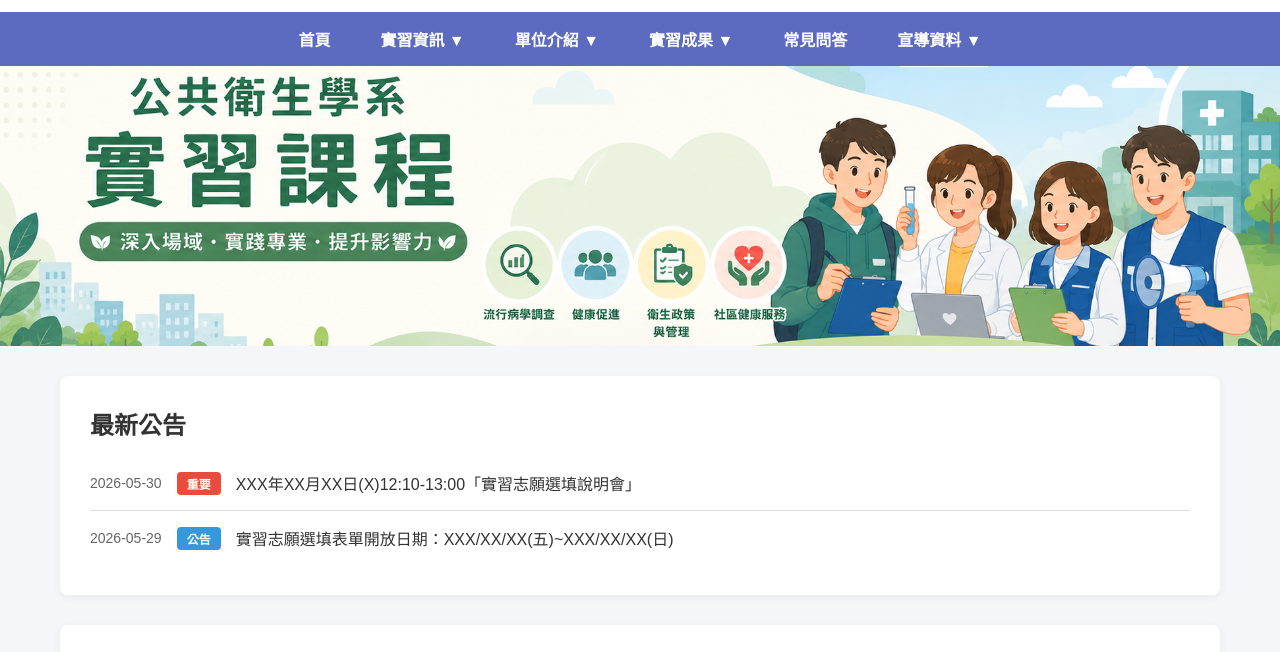
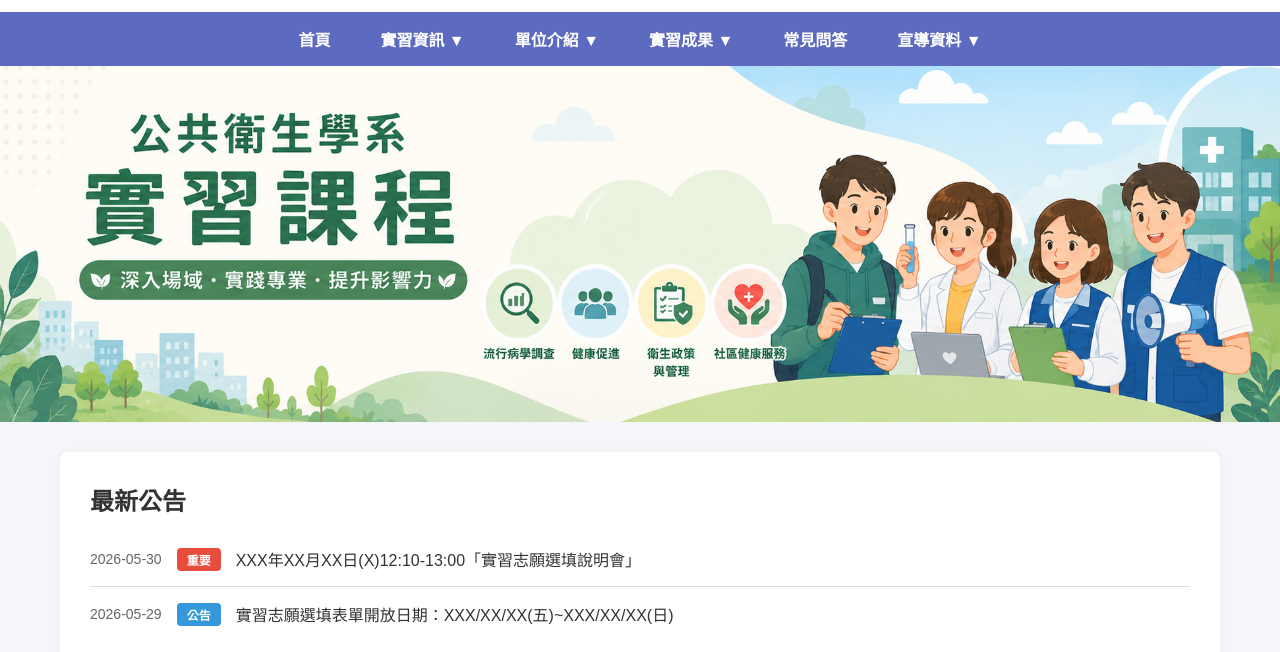
Before and after one commit to 914-dot/phinternship-web_lab, a plain HTML site: page index.html in a window 1280 px wide. Shown: the part 88-740 px from the top of the page. Drawn offline with Linux system fonts and the light colour scheme.

Commit message:
更新banner顯示設定

```diff
--- a/css/style.css
+++ b/css/style.css
@@ -138,27 +138,25 @@ body {
    ========================================================================== */
 .carousel-container {
     width: 100%;
-    max-width: 1900px;
-    margin: 0 auto 30px auto;
+    /* 取消原本固定的 450px 高度，讓外框由圖片的高度自動撐開 */
+    height: auto;
     overflow: hidden;
     position: relative;
-    background-color: #eef2f7;
+    background-color: #f4f6f9; /* 圖片載入前或空檔時的精美底色 */
 }
 
 .carousel-slide {
     display: flex;
     width: 100%;
-    height: 280px;
     animation: slideAnimation 12s infinite ease-in-out;   /* 12秒一輪，無限循環 */
 }
 
 .carousel-slide img {
-    width: 100%;
-    min-width: 100%;
-    flex-shrink: 0;
-    height: 100%;
-    object-fit: cover;
-    display: block;
+    width: 100%;          /* 寬度 100% 自動填滿外框 */
+    flex-shrink: 0; /* 【超重要】告訴網頁無論如何都不可以擠壓到這張圖的寬度 */
+    max-width: 100%;      /* 限制圖片最大不超過自身原尺寸 */
+    height: auto;         /* 【最核心】高度設定為自動，圖片就會維持完美長寬比縮放，絕對不變形、不被裁剪 */
+    display: block;       /* 移除圖片下方常見的神秘微小空白 */
 }
 
 /* 輪播動畫時間軸控制 (每張圖停留約 3~4 秒並平滑淡移) */
```
Also changed, not shown: 1 other file.
